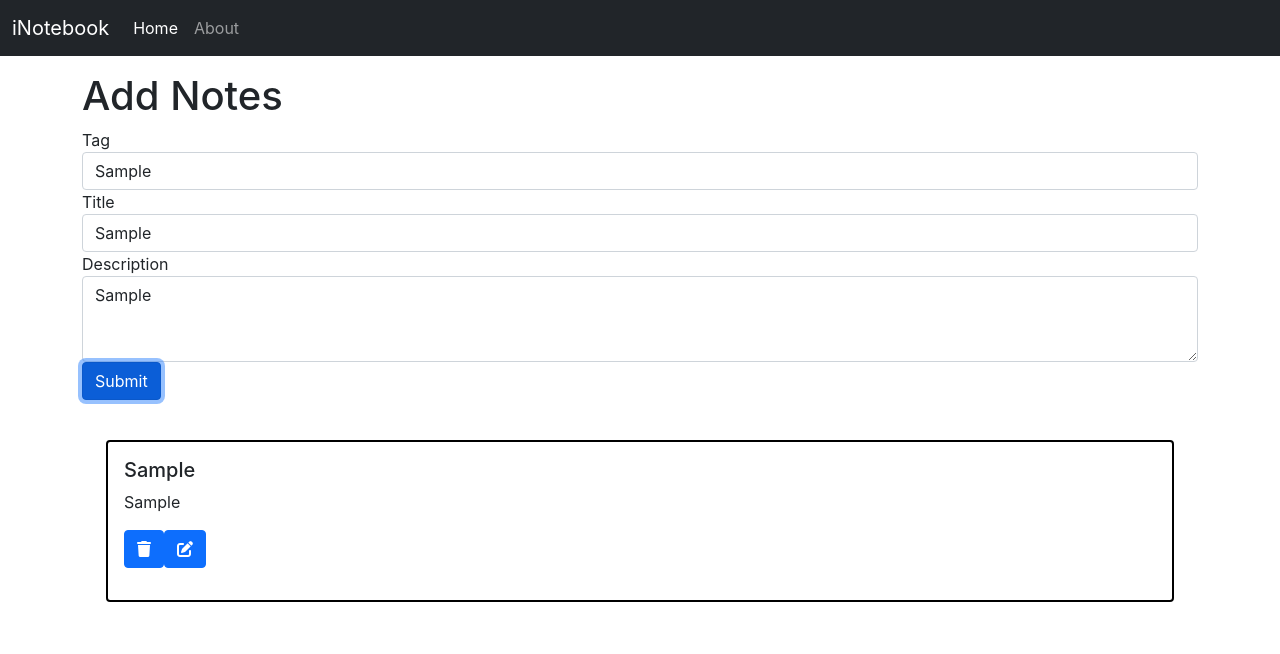
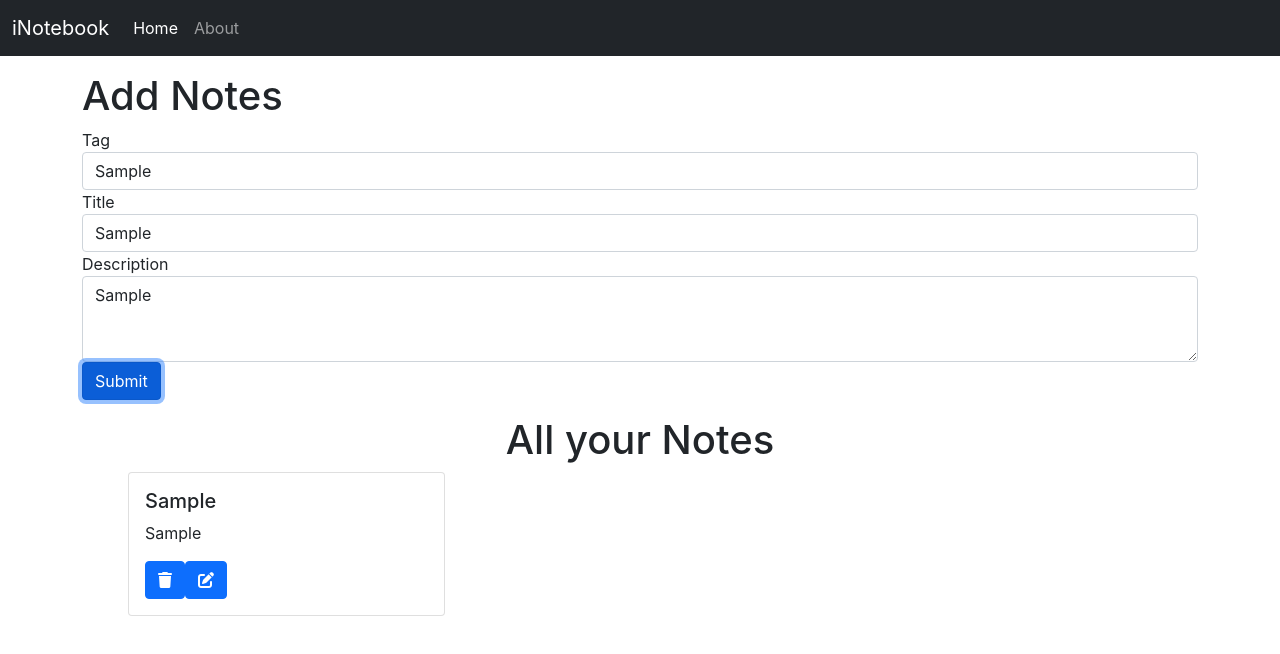
Before and after one commit to Devojoytip/iNotebook, a React (Create React App) app: page / in a window 1280 px wide. Both pictures are taken after typing "Sample", "Sample", "Sample" into the empty fields and a click on the button "Submit". Shown: the top 654 px of the page. Built offline with nearby package versions, Linux system fonts and the light colour scheme; no server answers.

Commit message:
Added edit notes modal and fixed add,delete notes

```diff
--- a/src/components/AddNote.js
+++ b/src/components/AddNote.js
@@ -25,7 +25,7 @@ const AddNote = () => {
 
             <form>
                 <div className="form-group">
-                    <label htmlFor="title">Tag</label>
+                    <label htmlFor="tag">Tag</label>
                     <input type="text" id="tag" name='tag' className='form-control tag' aria-describedby="emailHelp" placeholder="Enter tag" onChange={onChange} />
                 </div>
                 <div className="form-group">
--- a/src/components/Home.js
+++ b/src/components/Home.js
@@ -1,13 +1,10 @@
 
 import Notes from './Notes';
-import AddNote from './AddNote';
 
 const Home = () => {
 
   return (
     <>
-
-      <AddNote/>
 
       <Notes></Notes>
 
--- a/src/components/NoteItem.js
+++ b/src/components/NoteItem.js
@@ -1,31 +1,45 @@
 import React, { useContext } from 'react'
-import Card from 'react-bootstrap/Card';
 import Button from 'react-bootstrap/Button';
 import NoteContext from '../context/Notes/NoteContext';
 
 
 const NoteItem = (props) => {
-    const {note} = props;
-    const context=useContext(NoteContext);
-    const {deleteNote}=context;
+  const { note, updateNote } = props;
+  const context = useContext(NoteContext);
+  const { deleteNote } = context;
   return (
-    <Card style={{ width: '10rem', margin: "1.5rem", border:'2px solid black' }}>
-      <Card.Body>
-        <Card.Title>{note.title}</Card.Title>
-        <Card.Text>
-          {note.description}
-        </Card.Text>
-        <div className="my-3">
-
+    <>
+    {/* <div className="card" style={{ width: '10rem' }}>
+      <div className="card-body">
+        <h5 className="card-title">{note.title}</h5>
+        <h6 className="card-subtitle mb-2 text-body-secondary">{note.tag}</h6>
+        <p className="card-text">{note.description}</p>
         <Button variant="primary">
-        <i className="fa-sharp fa-solid fa-trash" onClick={()=>deleteNote(note._id)}></i>
+          <i className="fa-sharp fa-solid fa-trash" onClick={() => deleteNote(note._id)}></i>
         </Button>
         <Button variant="primary">
-        <i className="fa-solid fa-pen-to-square"></i>
+          <i className="fa-solid fa-pen-to-square"></i>
+        </Button>
+      </div>
+    </div> */}
+
+    <div className="col">
+      <div className="card">
+        <div className="card-body">
+          <h5 className="card-title">{note.title}</h5>
+          <p className="card-text">
+          {note.description}
+          </p>
+          <Button variant="primary">
+          <i className="fa-sharp fa-solid fa-trash" onClick={() => deleteNote(note._id)}></i>
+        </Button>
+        <Button variant="primary">
+          <i className="fa-solid fa-pen-to-square" onClick={()=> updateNote(note._id)}></i>
         </Button>
         </div>
-      </Card.Body>
-    </Card>
+      </div>
+  </div>
+  </>
   )
 }
 
--- a/src/components/Notes.js
+++ b/src/components/Notes.js
@@ -1,7 +1,7 @@
-import React, { useContext, useEffect } from 'react'
+import React, { useContext, useEffect, useRef, useState } from 'react'
 import NoteContext from '../context/Notes/NoteContext';
 import NoteItem from './NoteItem';
-import { CardGroup } from 'react-bootstrap';
+import AddNote from './AddNote';
 
 const Notes = () => {
     const context = useContext(NoteContext);
@@ -11,17 +11,76 @@ const Notes = () => {
         fetchNotes()
     }, [])
 
+    const ref = useRef(null)
+    const updateNote = (note) => {
+        ref.current.click()
+    }
+
+    const {addNote} = context;
+
+    const [note, setNote] = useState({ title: "", description: "", tag: "" })
+
+    const handleClick = (e) => {
+        e.preventDefault()
+        addNote(note.title,note.description,note.tag)
+    }
+
+    const onChange = (e) => {
+        setNote({ ...note, [e.target.name]: e.target.value })
+    }
+
     return (
-        <div className="container my-3">
-            {
-                <CardGroup >
+        <>
+            <AddNote />
 
-                    {notes.map((note) => {
-                        return <NoteItem key={note._id} note={note} ></NoteItem>
-                    })}
-                </CardGroup>
-            }
-        </div>
+            <button ref={ref} type="button" className="btn btn-primary d-none" data-bs-toggle="modal" data-bs-target="#exampleModal">
+                Launch demo modal
+            </button>
+            <div className="modal fade" id="exampleModal" tabIndex="-1" aria-labelledby="exampleModalLabel" aria-hidden="true">
+                <div className="modal-dialog">
+                    <div className="modal-content">
+                        <div className="modal-header">
+                            <h1 className="modal-title fs-5" id="exampleModalLabel">Edit Note</h1>
+                            <button type="button" className="btn-close" data-bs-dismiss="modal" aria-label="Close"></button>
+                        </div>
+                        <div className="modal-body">
+                            {/* Edit form */}
+                            <form>
+                                <div className="form-group">
+                                    <label htmlFor="etag">Tag</label>
+                                    <input type="text" id="etag" name='etag' className='form-control tag' aria-describedby="emailHelp" placeholder="Enter tag" onChange={onChange} />
+                                </div>
+                                <div className="form-group">
+                                    <label htmlFor="etitle">Title</label>
+                                    <input type="text" id="etitle" name='etitle' className='form-control' aria-describedby="emailHelp" placeholder="Enter tag" onChange={onChange} />
+                                </div>
+                                <div className="form-group">
+                                    <label htmlFor="edescription">Description</label>
+                                    <textarea className="form-control" name='edescription' id="edescription" rows="3" onChange={onChange} ></textarea>
+                                </div>
+                            </form>
+                        </div>
+                        <div className="modal-footer">
+                            <button type="button" className="btn btn-secondary" data-bs-dismiss="modal">Close</button>
+                            <button type="button" className="btn btn-primary">Update Now</button>
+                        </div>
+                    </div>
+                </div>
+            </div>
+
+
+            <div className="row row-cols-1 row-cols-md-3 g-4" >
+                <h1 style={{ width: "80%", position: "relative", left: "10%", textAlign: "center" }}>All your Notes</h1>
+            </div>
+            <div className="row row-cols-1 row-cols-md-3 g-4" style={{ width: "80%", position: "relative", left: "10%" }}>
+
+
+                {notes.map((note) => {
+                    return <NoteItem key={note._id} note={note} updateNote={updateNote} ></NoteItem>
+                })}
+
+            </div>
+        </>
     )
 }
 
--- a/src/context/Notes/NoteState.js
+++ b/src/context/Notes/NoteState.js
@@ -32,13 +32,26 @@ const NoteState = (props) => {
             "__v": 0
         };
         console.log('Note created', note)
-        setNotes(notes_arr.concat(note))
+        setNotes(notes.concat(note))
     }
 
-    const deleteNote = (id) => {
-        const newnotes = notes_arr.filter((note) => note._id !== id)
-        console.log(`Note with id ${id} deleted`)
-        setNotes(newnotes)
+    const deleteNote = async (id) => {
+        const response = await fetch(`${host}/api/notes/deletenote/${id}`, {
+            method: "DELETE",
+            headers: {
+                "Content-Type": "application/json",
+                "auth-token":"eyJhbGciOiJIUzI1NiIsInR5cCI6IkpXVCJ9.eyJ1c2VyIjp7ImlkIjoiNjQ2NjZlMTMzOWQ0NTJmMWNkNzY3MzRkIn0sImlhdCI6MTY4NDQzNDUxM30.oh71fxy165qC0VZ74Ai7SFK1fot5GB-0YzruBIop360"
+            }
+        });
+
+        const json = await response.json();
+        console.log(json)
+        setNotes(json)
+
+        const new_notes=notes.filter((note)=>{
+            return note._id!==id
+        })
+        setNotes(new_notes)
     }
 
     const editNote = (id, title, description, tag) => {
@@ -53,7 +66,7 @@ const NoteState = (props) => {
     }
 
     return (
-        <NoteContext.Provider value={{ notes, setNotes, addNote, deleteNote, fetchNotes }}>
+        <NoteContext.Provider value={{ notes,notes_arr, setNotes, addNote, deleteNote, fetchNotes }}>
             {props.children}
         </NoteContext.Provider>
     )
```
